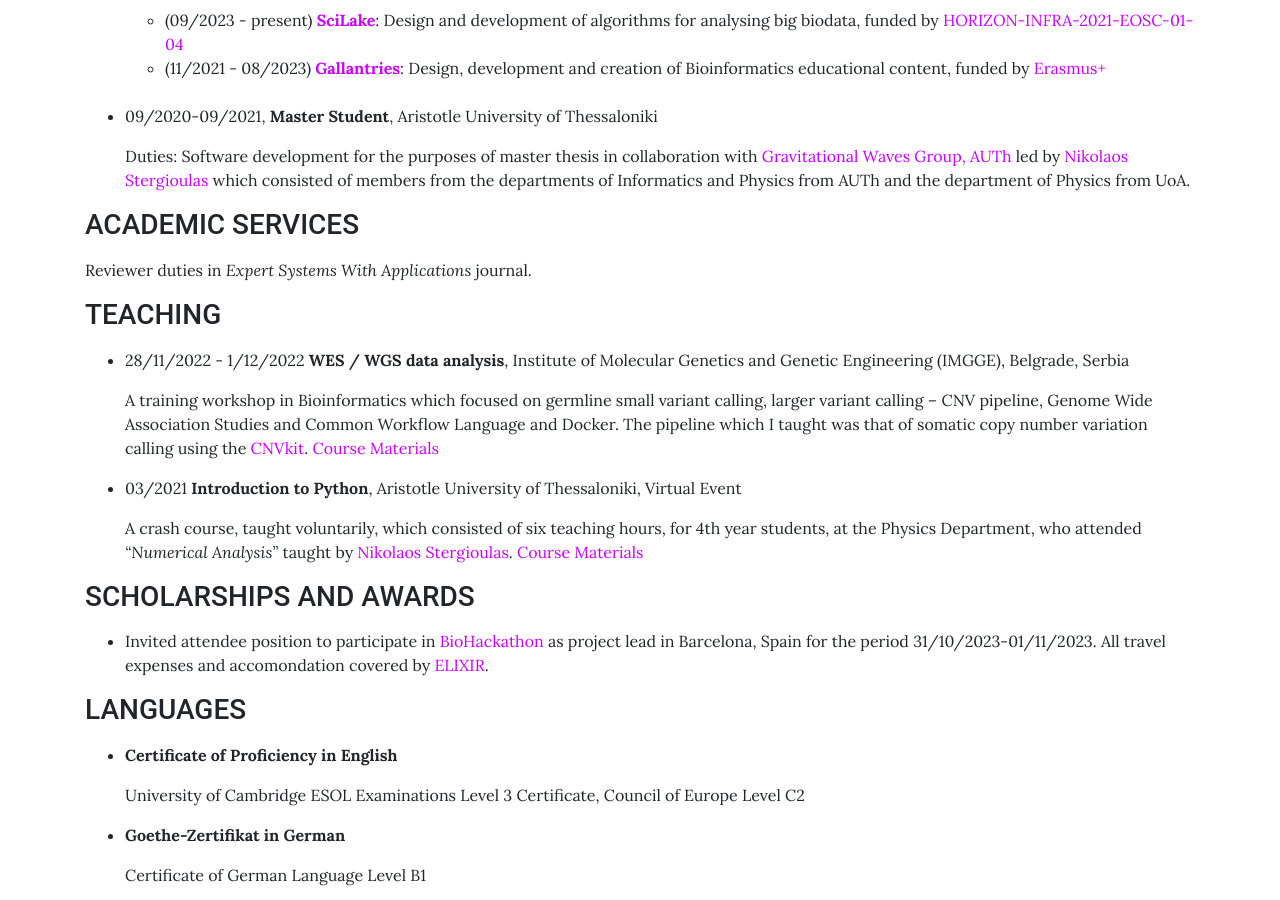
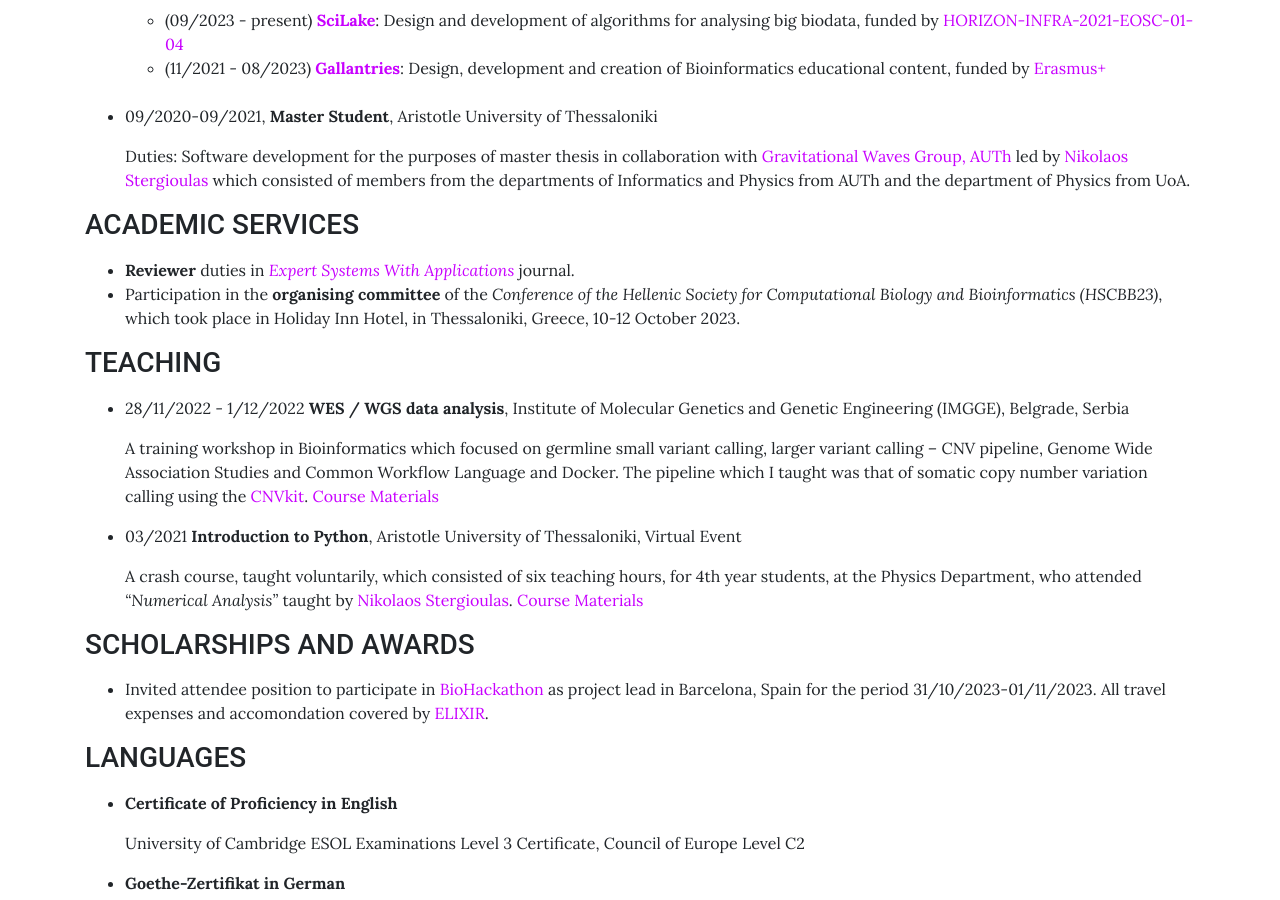
Before and after one commit to sfragkoul/sfragkoul.github.io, a Jekyll site: the page built from pages/CV.md, in a window 1280 px wide and 900 px high, scrolled down 1015 px. Built offline with Jekyll 4.4.1, drawn with Linux system fonts in a browser that asks for light colours.

Commit message:
Update CV.md

```diff
--- a/pages/CV.md
+++ b/pages/CV.md
@@ -54,7 +54,8 @@
 ### ACADEMIC SERVICES
 <p style="margin-bottom:15px"></p>
 
-Reviewer duties in *Expert Systems With Applications* journal.
+- **Reviewer** duties in [*Expert Systems With Applications*](https://www.sciencedirect.com/journal/expert-systems-with-applications) journal.
+- Participation in the **organising committee** of the *Conference of the Hellenic Society for Computational Biology and Bioinformatics (HSCBB23)*, which took place in Holiday Inn Hotel, in Thessaloniki, Greece, 10-12 October 2023.
 
 
 ### TEACHING
```
